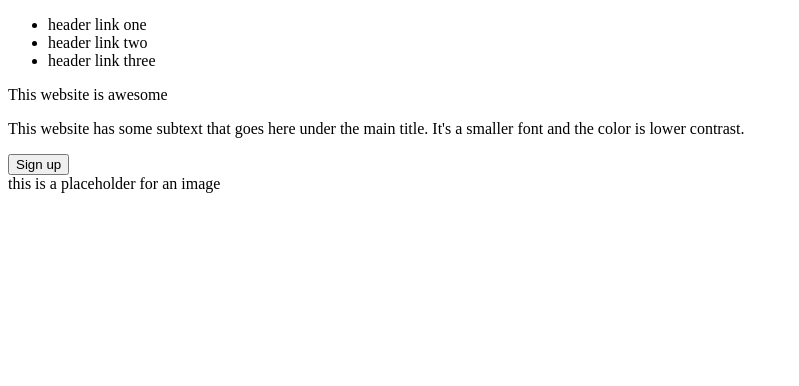
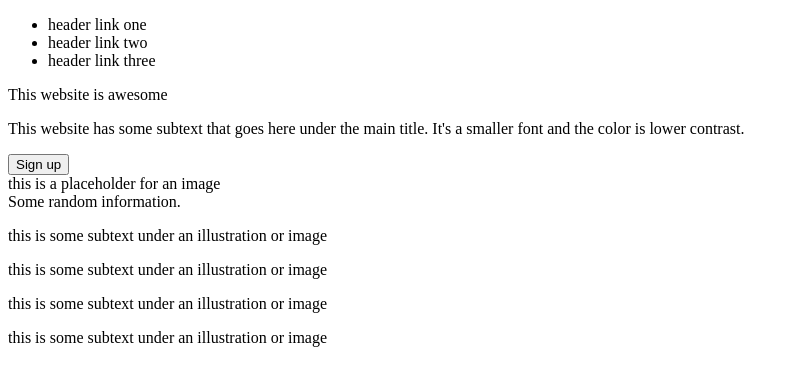
Before and after one commit to Noelle122/landing-page, a plain HTML site: page index.html in a window 1280 px wide. Shown: the whole page, without its empty margins (0-799 px from the left). Drawn offline with Linux system fonts and the light colour scheme.

Commit message:
Scaffolding added to section2

```diff
--- a/index.html
+++ b/index.html
@@ -27,7 +27,23 @@
                 </div>
             </div>
             <div class="section2">
-
+                <div class="random-info">Some random information.</div>
+                <div class="small-image"></div>
+                <p class="small-image-message">
+                    this is some subtext under an illustration or image
+                </p>
+                <div class="small-image"></div>
+                <p class="small-image-message">
+                    this is some subtext under an illustration or image
+                </p>
+                <div class="small-image"></div>
+                <p class="small-image-message">
+                    this is some subtext under an illustration or image
+                </p>
+                <div class="small-image"></div>
+                <p class="small-image-message">
+                    this is some subtext under an illustration or image
+                </p>
             </div>
             <div class="section3">
 
```
